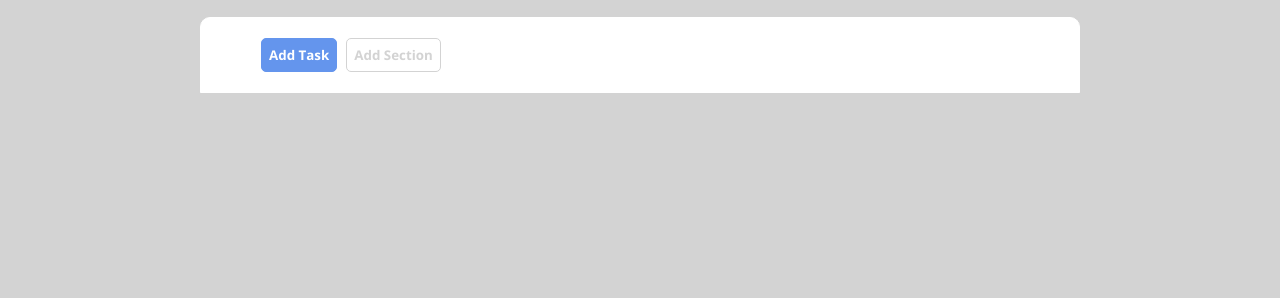
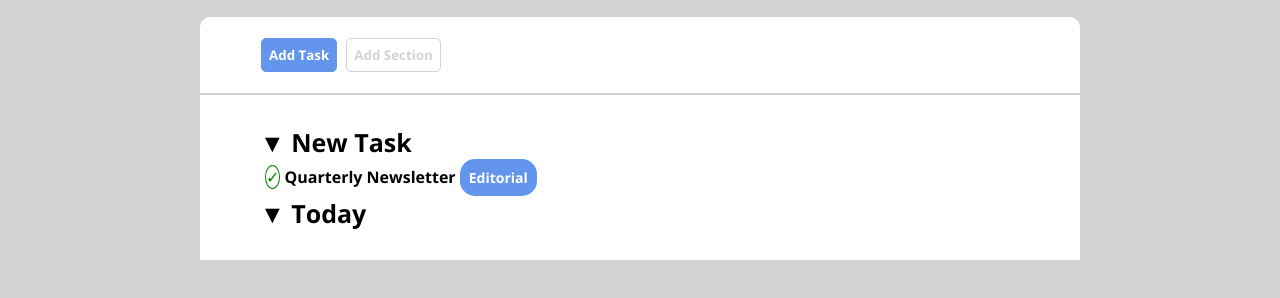
Before and after one commit to Giovanni-Palmitessa/html-css-toboolist, a plain HTML site: page index.html in a window 1280 px wide. Shown: the part 104-402 px from the top of the page. Drawn offline with nearby package versions, Linux system fonts and the light colour scheme.

Commit message:
add first row

```diff
--- a/assets/style.css
+++ b/assets/style.css
@@ -49,3 +49,39 @@ nav{
     margin-left: 5px;
     background-color: white;
 }
+
+
+.container{
+    margin-top: 2px;
+    background-color: white;
+    margin-right: 200px;
+    margin-left: 200px;
+    padding: 30px;
+}
+
+.main{
+    margin-left: 30px;
+    font-size: 25px;
+    margin-bottom: 20px;
+}
+
+.checkbox{
+    color: green;
+    border: 1px solid green;
+    border-radius: 50%;
+    margin-left: 35px;
+}
+
+.note{
+    display: inline-block;
+    color: white;
+    font-size: 14px;
+    padding: 8px;
+    border: 1px solid transparent;
+    border-radius: 15px;
+
+}
+
+.blue{
+    background-color: cornflowerblue;
+}
--- a/index.html
+++ b/index.html
@@ -20,5 +20,18 @@
         <button id="button1">Add Task</button>
         <button id="button2">Add Section</button>
     </nav>
+
+    <div class="container">
+        <span class="main">&#9660; New Task</span>
+        <div>
+            <span class="checkbox">&#10003;</span>
+            <span>Quarterly Newsletter</span>
+            <span class="note blue">Editorial</span>
+        </div>
+
+        <div>
+            <span class="main">&#9660; Today</span>
+        </div>
+    </div>
 </body>
 </html>
```
